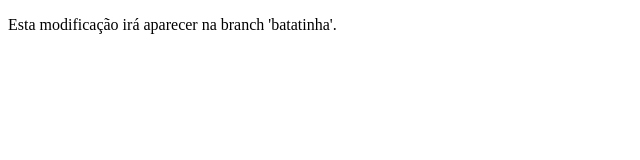
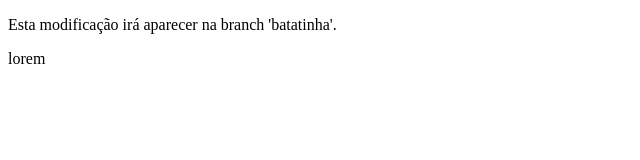
Before and after one commit to itsthallis/teste-git, a plain HTML site: page index.html in a window 1280 px wide. Shown: the full height of the page, 0-640 px from the left. Drawn offline with Linux system fonts and the light colour scheme.

Commit message:
Commit do batatinha

```diff
--- a/index.html
+++ b/index.html
@@ -9,6 +9,7 @@
 <body>
     <p>
         Esta modificação irá aparecer na branch 'batatinha'.
+        <div>lorem</div>
     </p>
 </body>
 </html>
```
